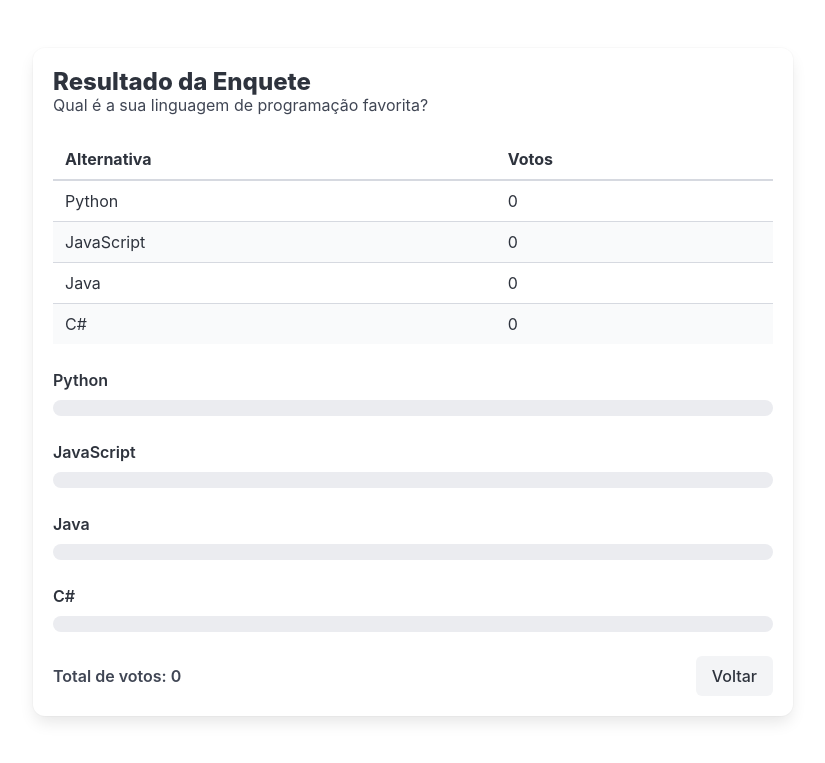
After one commit to TADSCNAT-DEV/devweb20261-sala, a Django app: page /enquete/votar/ in a window 1280 px wide. The commit adds this page. Shown: the top 763 px of the page, without its empty margins (227-1052 px from the left). Run offline with Django 5.2, Linux system fonts and the light colour scheme.

Commit message:
Implementação humilde da aplicação enquente.

```diff
--- a/projsala/enquete/templates/index2.html
+++ b/projsala/enquete/templates/index2.html
@@ -11,7 +11,7 @@
     <div class="container">
       <div class="box">
         <h1 class="title is-4">{{ questao }}</h1>
-        <form action="">
+        <form action="/enquete/votar/" >
 
           <div class="field">
             <div class="control">
--- /dev/null
+++ b/projsala/enquete/templates/resultado2.html
@@ -0,0 +1,79 @@
+<!DOCTYPE html>
+<html lang="pt-br">
+<head>
+	<meta charset="UTF-8">
+	<meta name="viewport" content="width=device-width, initial-scale=1">
+	<title>Resultado da Enquete</title>
+	<link rel="stylesheet" href="https://cdn.jsdelivr.net/npm/bulma@1.0.4/css/bulma.min.css">
+</head>
+<body>
+	<section class="section">
+		<div class="container">
+			<div class="columns is-centered">
+				<div class="column is-8-desktop is-10-tablet">
+					<div class="box">
+						<h1 class="title is-4">Resultado da Enquete</h1>
+						<p class="subtitle is-6">Qual é a sua linguagem de programação favorita?</p>
+
+						<table class="table is-fullwidth is-striped is-hoverable">
+							<thead>
+								<tr>
+									<th>Alternativa</th>
+									<th>Votos</th>
+								</tr>
+							</thead>
+							<tbody>
+								<tr>
+									<td>{{ alternativa1 }}</td>
+									<td>{{ total1 }}</td>
+								</tr>
+								<tr>
+									<td>{{ alternativa2 }}</td>
+									<td>{{ total2 }}</td>
+								</tr>
+								<tr>
+									<td>{{ alternativa3 }}</td>
+									<td>{{ total3 }}</td>
+								</tr>
+								<tr>
+									<td>{{ alternativa4 }}</td>
+									<td>{{ total4 }}</td>
+								</tr>
+							</tbody>
+						</table>
+
+						<div class="content">
+							<p class="mb-2"><strong>{{ alternativa1 }}</strong></p>
+							<progress class="progress is-danger" value="{{ total1 }}" max="{{ total_votos }}">{{ total1 }}</progress>
+
+							<p class="mb-2"><strong>{{ alternativa2 }}</strong></p>
+							<progress class="progress is-primary" value="{{ total2 }}" max="{{ total_votos }}">{{ total2 }}</progress>
+
+							<p class="mb-2"><strong>{{ alternativa3 }}</strong></p>
+							<progress class="progress is-info" value="{{ total3 }}" max="{{ total_votos }}">{{ total3 }}</progress>
+
+							<p class="mb-2"><strong>{{ alternativa4 }}</strong></p>
+							<progress class="progress is-warning" value="{{ total4 }}" max="{{ total_votos }}">{{ total4 }}</progress>
+						</div>
+
+						<div class="level mt-5">
+							<div class="level-left">
+								<div class="level-item">
+									<p class="has-text-weight-semibold">
+										Total de votos: {{ total_votos }}
+									</p>
+								</div>
+							</div>
+							<div class="level-right">
+								<div class="level-item">
+									<a href="/enquete/" class="button is-light">Voltar</a>
+								</div>
+							</div>
+						</div>
+					</div>
+				</div>
+			</div>
+		</div>
+	</section>
+</body>
+</html>
--- a/projsala/enquete/urls.py
+++ b/projsala/enquete/urls.py
@@ -5,4 +5,5 @@ app_name = 'enquete'
 
 urlpatterns = [
     path('', views.index, name='index'),
+    path('votar/', views.votar, name='votar'),
 ]
--- a/projsala/enquete/views.py
+++ b/projsala/enquete/views.py
@@ -1,6 +1,10 @@
 from django.shortcuts import render
 
 # Create your views here.
+total1=0
+total2=0
+total3=0
+total4=0
 def index(request):
     contexto = {
         'questao': 'Qual é a sua linguagem de programação favorita?',
@@ -10,3 +14,27 @@ def index(request):
         'alternativa4': 'C#',
     }
     return render(request,'index2.html', contexto)
+def votar(request):
+    global total1, total2, total3, total4
+    resposta = request.GET.get('alternativa')
+    if resposta == '1':
+        total1 += 1
+    elif resposta == '2':
+        total2 += 1
+    elif resposta == '3':
+        total3 += 1
+    elif resposta == '4':
+        total4 += 1
+    total_votos= total1 + total2 + total3 + total4
+    contexto = {
+        'alternativa1': 'Python',
+        'alternativa2': 'JavaScript',
+        'alternativa3': 'Java',
+        'alternativa4': 'C#',
+        'total1': total1,
+        'total2': total2,
+        'total3': total3,
+        'total4': total4,
+        'total_votos': total_votos,
+    }
+    return render(request, 'resultado2.html', contexto)
```
